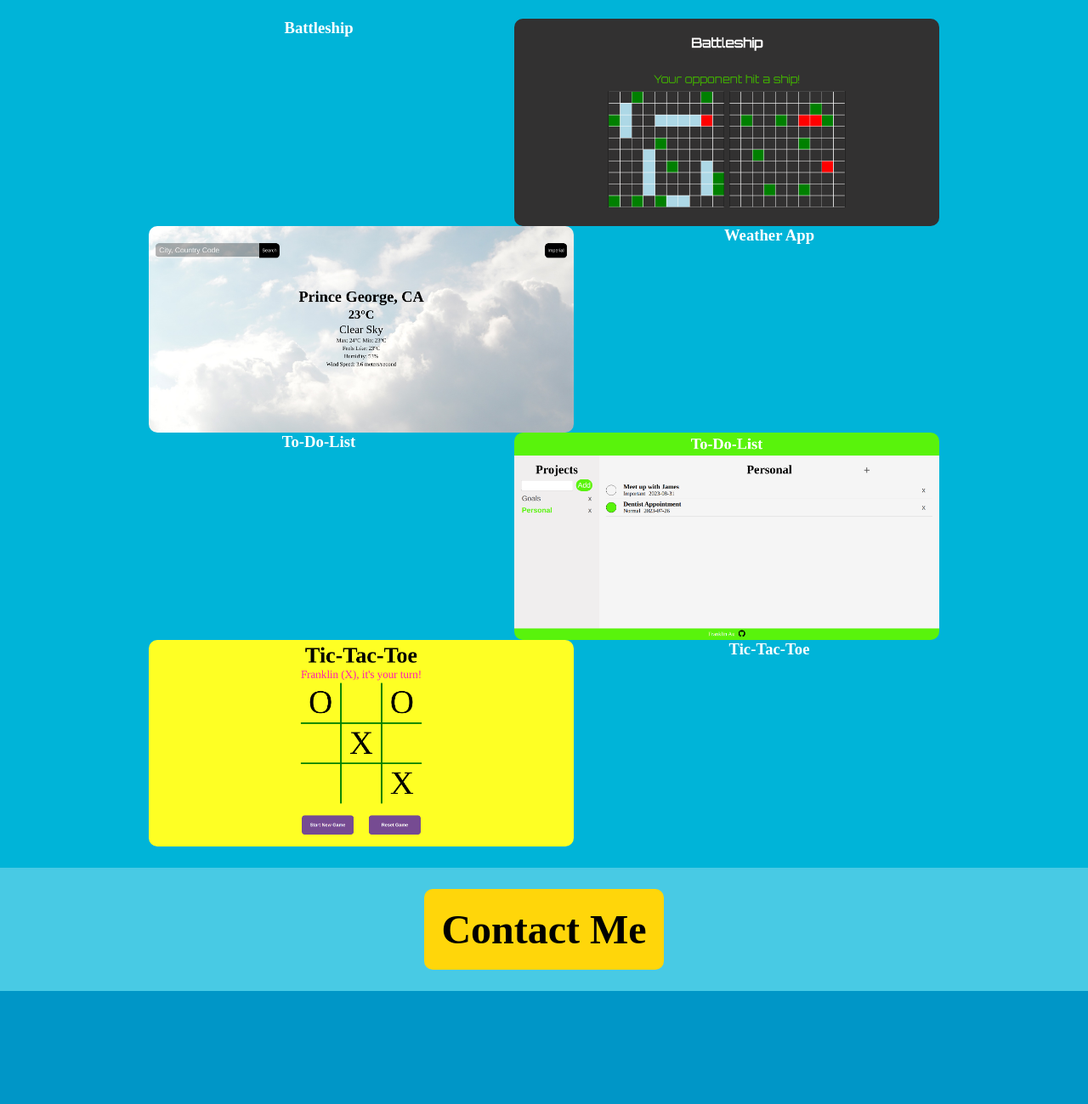
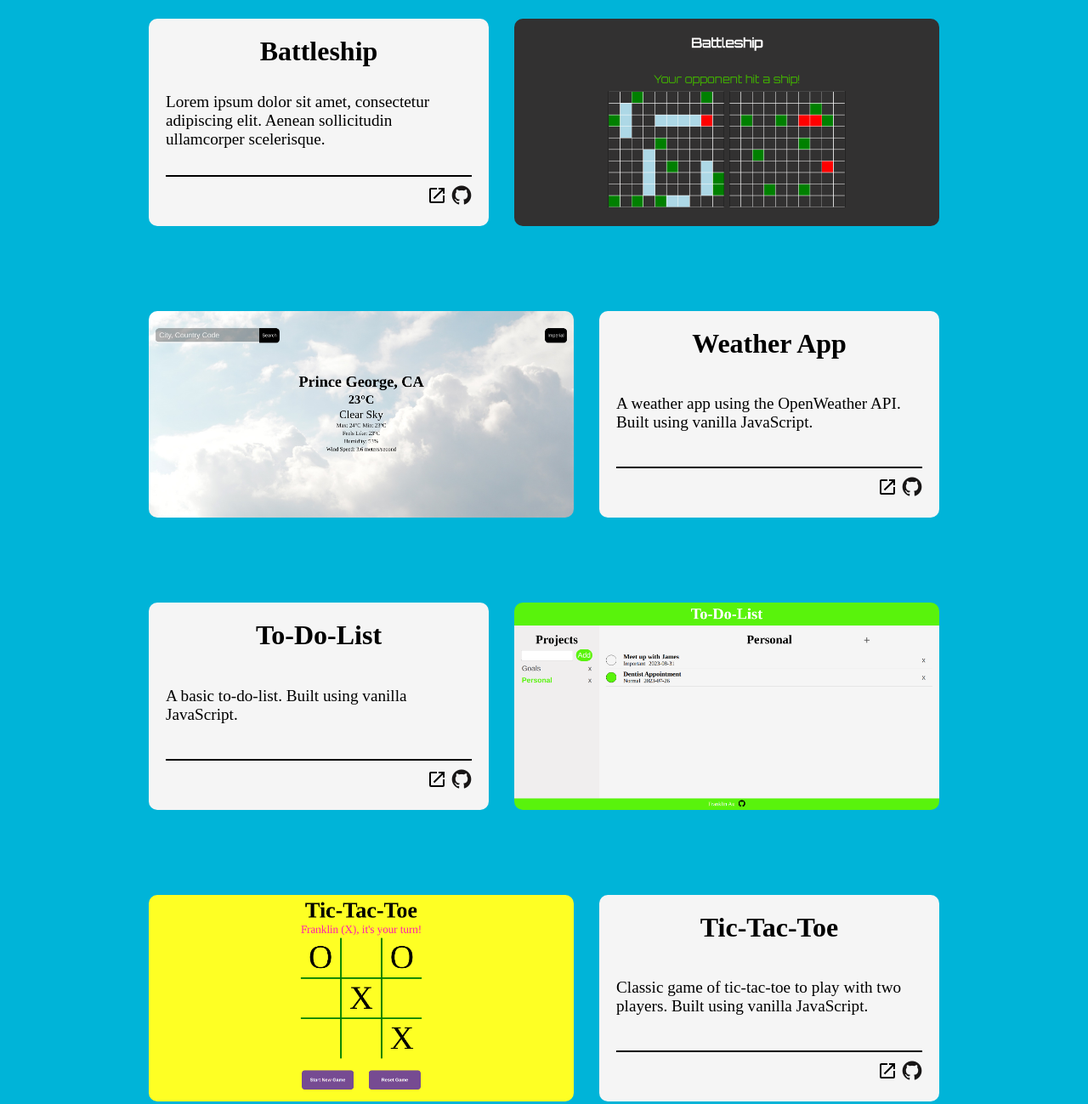
Before and after one commit to fau446/personal-portfolio, a plain HTML site: page index.html in a window 1280 px wide. Shown: the part 825-2124 px from the top of the page at 85% size. Before the commit the page ends 1991 px from the top, so only its background shows below. Drawn offline with nearby package versions, Linux system fonts and the light colour scheme.

Commit message:
Finish basic project section styling

```diff
--- a/index.html
+++ b/index.html
@@ -4,6 +4,10 @@
     <meta charset="UTF-8" />
     <meta name="viewport" content="width=device-width, initial-scale=1.0" />
     <link rel="stylesheet" href="style.css" />
+    <link
+      rel="stylesheet"
+      href="https://cdn.jsdelivr.net/gh/devicons/devicon@v2.15.1/devicon.min.css"
+    />
     <title>Franklin Au</title>
   </head>
   <body>
@@ -23,7 +27,7 @@
           <div class="line"></div>
         </div>
         <div class="content">
-          <div class="about-text-box left-reveal">
+          <div class="about text-box left-reveal">
             <h4>
               Hi there, <br />
               I'm Franklin Au
@@ -57,8 +61,24 @@
 
         <div class="project">
           <div class="content">
-            <div class="project-text-box left-reveal">
+            <div class="project-text text-box left-reveal">
               <h3>Battleship</h3>
+              <p>
+                Lorem ipsum dolor sit amet, consectetur adipiscing elit. Aenean
+                sollicitudin ullamcorper scelerisque.
+              </p>
+              <div class="content-footer">
+                <a href="http://fau446.github.io/battleship/" target="_blank"
+                  ><img
+                    class="svg"
+                    src="images/open-in-new.svg"
+                    alt="battleship live website"
+                  />
+                </a>
+                <a href="https://github.com/fau446/battleship" target="_blank"
+                  ><i class="devicon-github-original colored"></i
+                ></a>
+              </div>
             </div>
             <img
               class="project-img right-reveal"
@@ -75,16 +95,41 @@
               src="./images/Weather-App.png"
               alt=""
             />
-            <div class="project-text-box right-reveal">
+            <div class="project-text text-box right-reveal">
               <h3>Weather App</h3>
+              <p>
+                A weather app using the OpenWeather API. Built using vanilla
+                JavaScript.
+              </p>
+              <div class="content-footer">
+                <a href="https://fau446.github.io/weather-app/" target="_blank"
+                  ><img
+                    class="svg"
+                    src="images/open-in-new.svg"
+                    alt="Weather app live website"
+                  />
+                </a>
+                <a href="https://github.com/fau446/weather-app" target="_blank"
+                  ><i class="devicon-github-original colored"></i
+                ></a>
+              </div>
             </div>
           </div>
         </div>
 
         <div class="project">
           <div class="content">
-            <div class="project-text-box left-reveal">
+            <div class="project-text text-box left-reveal">
               <h3>To-Do-List</h3>
+              <p>A basic to-do-list. Built using vanilla JavaScript.</p>
+              <div class="content-footer">
+                <a href="https://fau446.github.io/to-do-list/" target="_blank"
+                  ><img class="svg" src="images/open-in-new.svg" alt="" />
+                </a>
+                <a href="https://github.com/fau446/to-do-list" target="_blank"
+                  ><i class="devicon-github-original colored"></i
+                ></a>
+              </div>
             </div>
             <img
               class="project-img right-reveal"
@@ -101,8 +146,24 @@
               src="./images/Tic-Tac-Toe.png"
               alt=""
             />
-            <div class="project-text-box right-reveal">
+            <div class="project-text text-box right-reveal">
               <h3>Tic-Tac-Toe</h3>
+              <p>
+                Classic game of tic-tac-toe to play with two players. Built
+                using vanilla JavaScript.
+              </p>
+              <div class="content-footer">
+                <a
+                  href="https://fau446.github.io/tic-tac-toe-js/"
+                  target="_blank"
+                  ><img class="svg" src="images/open-in-new.svg" alt="" />
+                </a>
+                <a
+                  href="https://github.com/fau446/tic-tac-toe-js"
+                  target="_blank"
+                  ><i class="devicon-github-original colored"></i
+                ></a>
+              </div>
             </div>
           </div>
         </div>
--- a/style.css
+++ b/style.css
@@ -13,6 +13,10 @@ body {
 
   max-width: 2000px;
   margin: auto;
+}
+
+i {
+  font-size: 1.5em;
 }
 
 main,
@@ -34,12 +38,19 @@ h4 {
   white-space: nowrap;
 }
 
+.large-font {
+  font-size: 1.5em;
+}
+
+.bold {
+  font-weight: bold;
+}
+
 .left-reveal {
   position: relative;
   transform: translateX(-500px);
   opacity: 0;
   transition: 1.5s all ease;
-  z-index: -1;
 }
 
 .right-reveal {
@@ -47,7 +58,6 @@ h4 {
   transform: translateX(500px);
   opacity: 0;
   transition: 1.5s all ease;
-  z-index: -1;
 }
 
 .left-reveal.active,
@@ -101,6 +111,7 @@ nav a.active::after {
   position: sticky;
   top: 0;
   background: rgba(0, 0, 0, 0.5);
+  z-index: 3;
 }
 
 section {
@@ -109,7 +120,6 @@ section {
   align-items: center;
   padding: 25px 0;
   position: relative;
-  z-index: -2;
 }
 
 .section-header {
@@ -117,7 +127,6 @@ section {
   text-align: center;
   margin: 0 0 25px 0;
   position: relative;
-  z-index: -1;
 }
 
 .line {
@@ -125,15 +134,8 @@ section {
   position: absolute;
   top: 50%;
   width: 100%;
-  z-index: -1;
 
   margin: 0 auto;
-
-  /* max-width: 1500px;
-  margin: 0 auto; */
-}
-
-#about-me {
 }
 
 .content {
@@ -142,27 +144,45 @@ section {
   gap: 30px;
 }
 
-.about-text-box {
-  /* background-color: white; */
-  max-width: 500px;
+.text-box {
   display: flex;
   flex-direction: column;
   justify-content: center;
+}
+
+.about {
+  max-width: 500px;
   padding: 0 35px;
   gap: 15px;
 }
 
-.large-font {
-  font-size: 1.5em;
+.project-text {
+  max-width: 400px;
+  background-color: whitesmoke;
+  color: black;
+  justify-content: space-between;
+  padding: 20px;
 }
 
-.bold {
-  font-weight: bold;
+.project-text p {
+  font-size: 1.2em;
+}
+
+.content-footer {
+  display: flex;
+  justify-content: flex-end;
+  border-top: 2px solid black;
+  padding: 10px 0 0 0;
+  gap: 5px;
 }
 
 #projects {
   /* background-color: #f76c6c; */
   background-color: #00b4d8;
+}
+
+.project {
+  margin: 0 0 100px 0;
 }
 
 .project-text-box {
@@ -180,12 +200,19 @@ section {
 }
 
 h2,
-img {
+img,
+.project-text {
   border-radius: 10px;
+}
+
+.svg {
+  width: 24px;
 }
 
 h2 {
   /* margin: 0 0 25px 0; */
+  position: relative;
+  z-index: 1;
   margin: 0 auto;
   font-size: 3em;
   background-color: #ffd60a;
@@ -195,6 +222,7 @@ h2 {
 
 h3 {
   text-align: center;
+  font-size: 2em;
 }
 
 h4 {
```
Also changed, not shown: images/open-in-new.svg (added).
